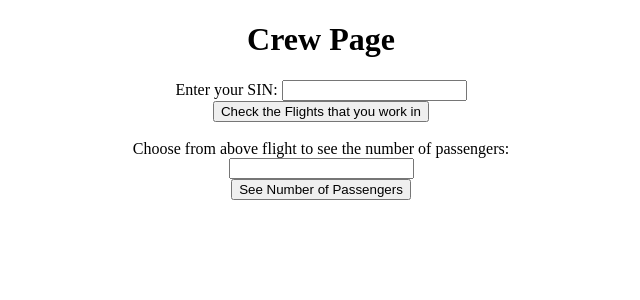
After one commit to JohnsonJun/304-Project, a PHP site: page /crew.php in a window 1280 px wide. The commit adds this page. Shown: the top 300 px of the page, without its empty margins (319-959 px from the left). Run offline with PHP 8.4, Linux system fonts and the light colour scheme.

Commit message:
add crew/php

```diff
--- /dev/null
+++ b/crew.php
@@ -0,0 +1,55 @@
+<?php
+$servername = "localhost";
+$conn = new mysqli($servername, "cs304", "cs304", "project304");
+?>
+<!DOCTYPE HTML>
+<html>
+<center>
+<h1>Crew Page</h1>
+<div>
+	<form method="post" action="<?php echo htmlspecialchars($_SERVER['PHP_SELF']);?>" id="cf">
+		<div>
+			<lable for="sin">Enter your SIN:</lable>
+			<input type="text" name="sin" id="sin"><br />
+		</div>
+			<input type="submit" value="Check the Flights that you work in"></br>
+	</form>
+</div>
+<?php
+if($_SERVER["REQUEST_METHOD"] == "POST"){
+	if(!empty($_POST["sin"])){
+		$sin = $_POST["sin"];
+		$sin = $sin."%";
+		$s1= "SELECT * FROM flights f, works_in_f w WHERE w.sin LIKE '$sin' AND f.flightNo=w.flightNo";
+		$r1=$conn->query($s1);
+		printf("Found Flight: ");
+		while($row = $r1->fetch_assoc()){
+			printf("%s ",$row["flightNo"]);
+			printf("   ");
+		}
+	}
+}
+?>
+<br>
+<div>
+	<form method="post" action="company.php" id="cp">
+		<div>
+			<lable for="fn">Choose from above flight to see the number of passengers: </lable>
+			<br>
+			<input type="text" name="fn" id="fn"><br />
+		</div>
+		<input type="submit" value="See Number of Passengers">
+	</form>
+</div>
+<?php
+if($_SERVER["REQUEST_METHOD"] == "POST"){
+	if(!empty($_POST["fn"])){
+		$fn = $_POST["fn"];
+		$s1= "SELECT COUNT(DISTINCT t.passportNo) FROM takes t WHERE t.flightNo LIKE '$fn'";
+		$r1=$conn->query($s1);
+		$row= $r1->fetch_row();
+		printf("Number of passengers in %s: %d",$fn,$row[0]);
+	}
+}
+?>
+</html>
--- a/login.php
+++ b/login.php
@@ -24,7 +24,7 @@ if($public){
 } else if($admin){
 	echo '<script type="text/javascript">window.location="admin.php";</script>';
 } else if($crew){
-	echo '<script type="text/javascript">window.location="crew.html";</script>';
+	echo '<script type="text/javascript">window.location="crew.php";</script>';
 } else if($company){
 	echo '<script type="text/javascript">window.location="company.php";</script>';
 }
```
